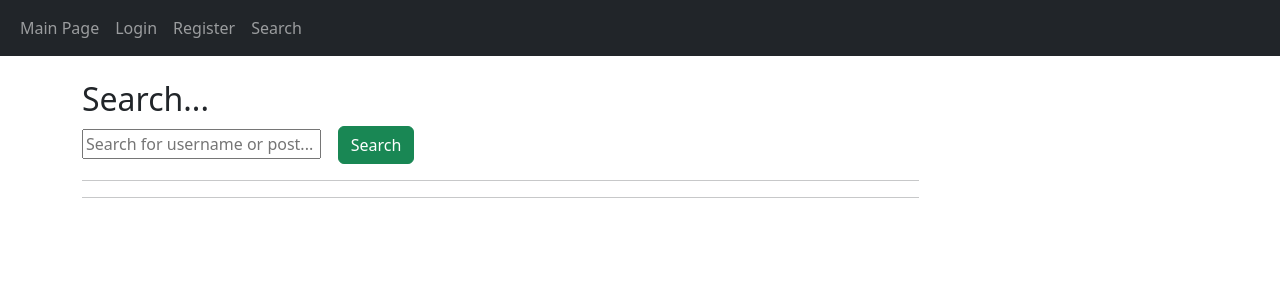
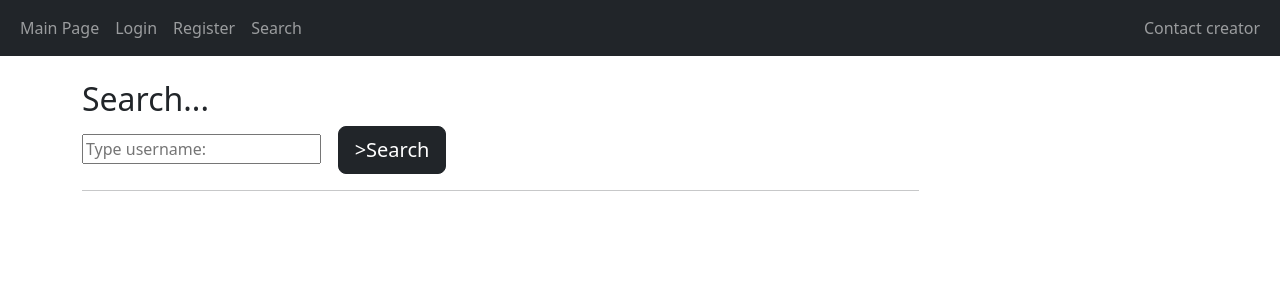
Before and after one commit to stokuj/activity_tracker, a Django app: page /search/ in a window 1280 px wide. Shown: the top 300 px of the page. Run offline with Django 4.2, Linux system fonts and the light colour scheme; parts of the project's set-up code (start-up, migrations or seed data) failed here and were passed over.

Commit message:
Templated update

```diff
--- a/main/templates/main/base.html
+++ b/main/templates/main/base.html
@@ -44,6 +44,7 @@
                   <li><a class="dropdown-item" href="/account_settings/">Account settings</a></li>
                   <li><a class="dropdown-item" href="/update_profile/">Update profile</a></li>
                   <li><a class="dropdown-item" href="/password-change/">Change password</a></li>
+                  <li><a class="dropdown-item" href="/contact/">Contact creator</a></li>
                 </ul>
               </li>
               <span class ="navbar-text"> | </span>
@@ -70,6 +71,13 @@
               </li>
             </ul>
           </div>
+          <div>
+            <ul class="navbar-nav">
+              <li class="nav-item">
+                <a class="nav-link" href="/contact/">Contact creator</a>
+              </li>
+            </ul>
+          </div>
           {% endif %}
 
         </div>
--- a/main/templates/main/change_password.html
+++ b/main/templates/main/change_password.html
@@ -87,7 +87,7 @@
             <br>
 
             <p class="text-start">The password must not be common</p>
-            <p class="text-start">Password cannot be shorter than 9 characters</p>
+            <p class="text-start">Password cannot be shorter than 8 characters</p>
             <p class="text-start">Password cannot be similar to user name</p>
             <p class="text-start">Password must contain a number, a special character and a capital letter.</p>
         </div>
--- a/main/templates/main/create_activity.html
+++ b/main/templates/main/create_activity.html
@@ -7,7 +7,7 @@
 <br>
 <div class="position-relative">
     <div class="position-absolute top-0 start-0">
-        <button type="submit" class="btn btn-success">Add Activity</button><br>
+        <button type="submit" class="btn btn-dark btn-lg">>Add Activity</button><br>
     </div>
     </form>
     <div class="position-absolute top-0 end-0">
@@ -38,7 +38,7 @@
 <div class="card mt-2">
     <div class="card-body d-flex flex-row justify-content-between">
         <div class="card mt-1">
-            <h4 class="card-title">{{x.activity_name}}</h4>
+            <h4 class="card-title">&nbsp;&nbsp;{{x.activity_name}}</h4>
             <div class="card-body">
                 <h8>{{x.activity_category}}</h8> for
                 <h8>{{x.activity_duration}}</h8>
--- a/main/templates/main/create_post.html
+++ b/main/templates/main/create_post.html
@@ -7,7 +7,7 @@
 {% csrf_token %}{{form|crispy}}
 <br>
 <hr>
-<button type="submit" class="btn btn-success">Add Post</button>
+<button type="submit" class="btn btn-dark btn-lg">>Add Post</button>
 </form>
 
 {% endblock %}
--- a/main/templates/main/search.html
+++ b/main/templates/main/search.html
@@ -4,8 +4,8 @@
 <form method="post">
     <h2 class="font-semibold text-lg">Search...</h2>
     {% csrf_token %}
-    <input type="text" name="search_val" placeholder="Search for username or post...">&nbsp; &nbsp;
-    <button type="submit" class="btn btn-success">Search</button>
+    <input type="text" name="search_val" placeholder="Type username: ">&nbsp; &nbsp;
+    <button type="submit" class="btn btn-dark btn-lg">>Search</button>
     <div class="col-md-9 col-md-pull-3">
 </form>
 <hr>
@@ -22,43 +22,6 @@
     </div>
 </section>
 {% endfor %}
-<hr>
-{% for post in posts reversed %}
-<div class="card mt-2">
-    <div class="card-header">
-         <a href="/profile/{{post.author.username}}"  >
-            @{{post.author.username}}
-            </a>
-    </div>
-    <div class="card-body d-flex flex-row justify-content-between">
-        <div>
-            <a href="/post_page/{{post.id}}">
-                <h5 class="card-title">{{post.test}}</h5>
-                <br />
-            </a>
-        </div>
-    <div>
-    </div>
-    </div>
-<div>
-<a href="/like-post?post_id={{post.id}}" class="flex items-center space-x-2">
-    <div class="p-2 rounded-full text-black">
-        <svg xmlns="http://www.w3.org/2000/svg" viewBox="0 0 20 20" fill="currentColor" width="25" height="25" class="">
-            <path d="M2 10.5a1.5 1.5 0 113 0v6a1.5 1.5 0 01-3 0v-6zM6 10.333v5.43a2 2 0 001.106 1.79l.05.025A4 4 0 008.943 18h5.416a2 2 0 001.962-1.608l1.2-6A2 2 0 0015.56 8H12V4a2 2 0 00-2-2 1 1 0 00-1 1v.667a4 4 0 01-.8 2.4L6.8 7.933a4 4 0 00-.8 2.4z" />
-        </svg>
-        {% if post.likes_count == 0 %}
-        <p>--test--</p>
-        {% elif post.likes_count == 1 %}
-        <p>Liked by {{post.likes_count}} person</p>
-        {% else %}
-        <p>Liked by {{post.likes_count}} people</p>
-        {% endif %}
-    </div>
-</a>
-</div>
-    <div class="card-footer text-muted">
-            {{post.created_at}}
-    </div>
-</div>
-{% endfor %}
+
+
 {% endblock %}
```
Also changed, not shown: main/templates/main/contact.html (added, +13 -0 lines), main/templates/main/home.html (+14 -12 lines), main/templates/main/profile.html (+6 -6 lines).
